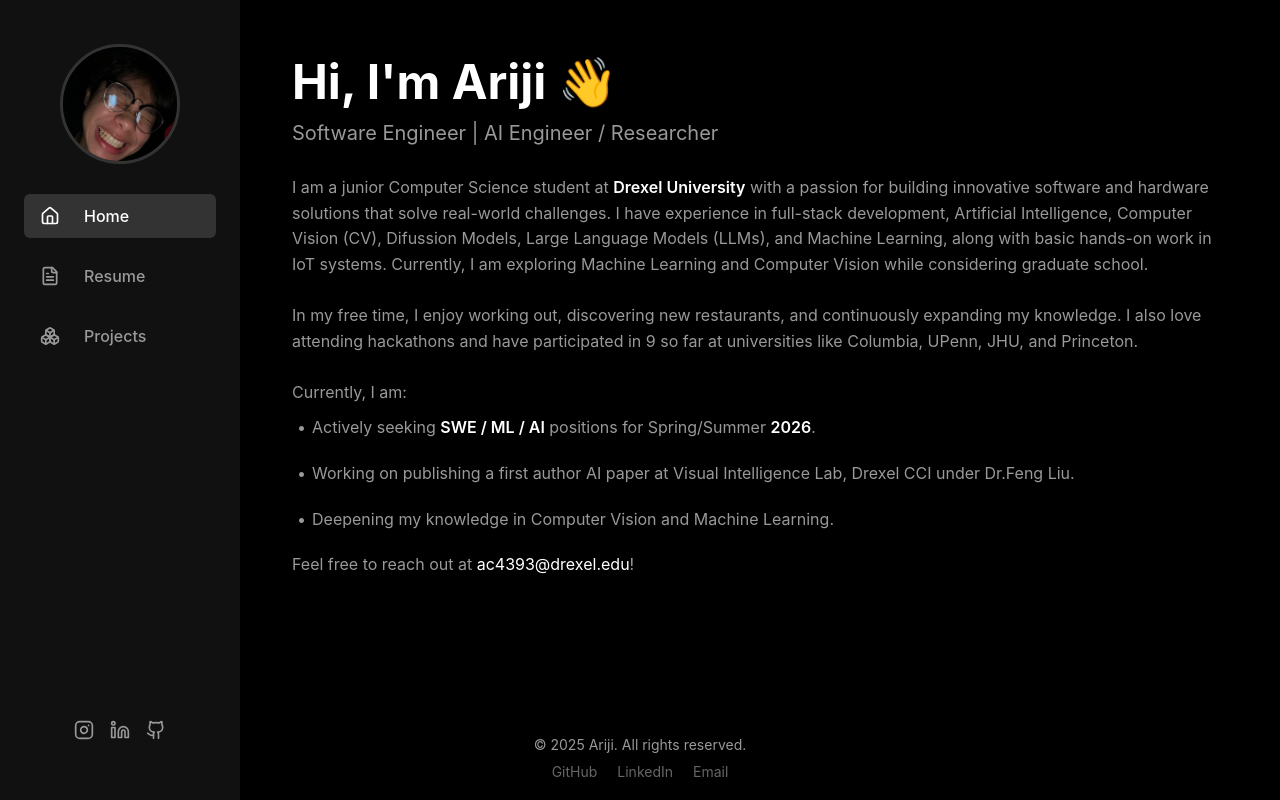
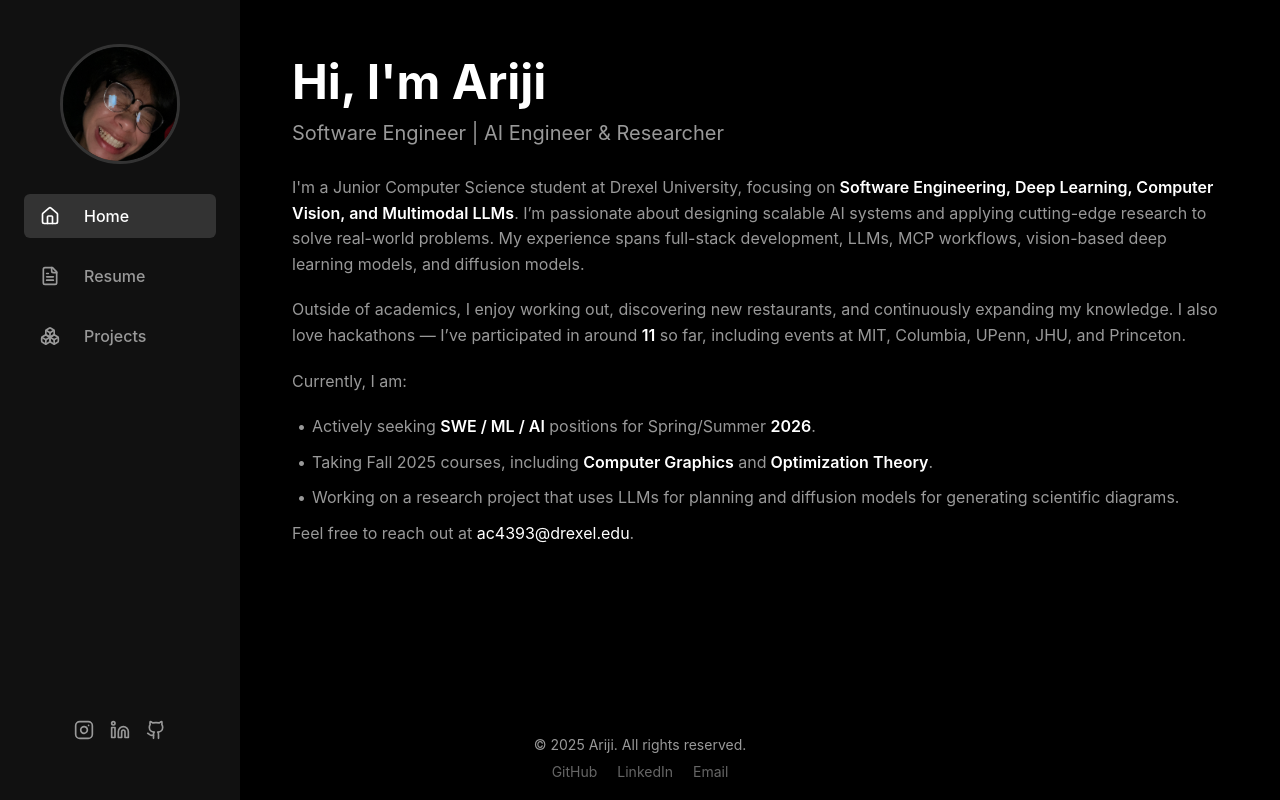
Before and after one commit to arijitchakma79/personal_website_2025, a React (Create React App) app: page / in a window 1280 px wide. Built offline with nearby package versions, Linux system fonts and the light colour scheme.

Commit message:
Add NGSS-DrawSim publication to resume

```diff
--- a/src/pages/home.jsx
+++ b/src/pages/home.jsx
@@ -2,30 +2,51 @@
 import '../styles/home.css';
 
 const Home = () => {
-
-
     return (
         <div className="home">
             {/* Intro Section */}
             <section className="intro">
-                <h1>Hi, I'm Ariji 👋</h1>
-                <p className="subtitle">Software Engineer | AI Engineer / Researcher</p>
-                    <div className="bio">
-                            I am a junior Computer Science student at <b>Drexel University</b> with a passion for
-                            building innovative software and hardware solutions that solve real-world challenges.
-                            I have experience in full-stack development, Artificial Intelligence, Computer Vision (CV), Difussion Models, Large Language Models (LLMs), and Machine Learning, along with basic hands-on work in IoT systems.
-                            Currently, I am exploring Machine Learning and Computer Vision while considering graduate school.
+                <h1>Hi, I'm Ariji</h1>
+                <p className="subtitle">Software Engineer | AI Engineer & Researcher</p>
 
-                            <br/><br/>In my free time, I enjoy working out, discovering new restaurants, and continuously expanding my knowledge.
-                            I also love attending hackathons and have participated in 9 so far at universities like Columbia, UPenn, JHU, and Princeton.
-                        <br/><br/>Currently, I am:
-                        <ul>
-                            <li><p>Actively seeking <b>SWE / ML / AI</b> positions for Spring/Summer <b>2026</b>.</p></li>
-                            <li><p>Working on publishing a first author AI paper at Visual Intelligence Lab, Drexel CCI under Dr.Feng Liu.</p></li>
-                            <li><p>Deepening my knowledge in Computer Vision and Machine Learning.</p></li>
-                        </ul>
-                        <p>Feel free to reach out at <a href="mailto:ac4393@drexel.edu" className="email-link">ac4393@drexel.edu</a>!</p>
-                    </div>
+                <div className="bio">
+                    <p>
+                        I'm a Junior Computer Science student at Drexel University, focusing on
+                        <b> Software Engineering, Deep Learning, Computer Vision, and Multimodal LLMs</b>.
+                        I’m passionate about designing scalable AI systems and applying cutting-edge research
+                        to solve real-world problems. My experience spans full-stack development, LLMs, MCP workflows,
+                        vision-based deep learning models, and diffusion models.
+                    </p>
+
+                    <p>
+                        Outside of academics, I enjoy working out, discovering new restaurants, and
+                        continuously expanding my knowledge. I also love hackathons — I’ve participated in
+                        around <b>11</b> so far, including events at MIT, Columbia, UPenn, JHU, and Princeton.
+                    </p>
+
+                    <p>Currently, I am:</p>
+                    <ul>
+                        <li>
+                            Actively seeking <b>SWE / ML / AI</b> positions for Spring/Summer <b>2026</b>.
+                        </li>
+                        <li>
+                            Taking Fall 2025 courses, including <b>Computer Graphics</b> and
+                            <b> Optimization Theory</b>.
+                        </li>
+                        <li>
+                            Working on a research project that uses LLMs for planning and
+                            diffusion models for generating scientific diagrams.
+                        </li>
+                    </ul>
+
+                    <p>
+                        Feel free to reach out at{" "}
+                        <a href="mailto:ac4393@drexel.edu" className="email-link">
+                            ac4393@drexel.edu
+                        </a>
+                        .
+                    </p>
+                </div>
             </section>
         </div>
     );
--- a/src/pages/resume.jsx
+++ b/src/pages/resume.jsx
@@ -36,7 +36,17 @@
                 </div>
             </section>
 
-
+            {/* Education Section */}
+            <section className="resume-section">
+                <h2>Publications</h2>
+                <div className="item">
+                    <GraduationCap className="icon" size={20} />
+                    <div className="content">
+                        <h3>NGSS-DrawSim: AI-Generated Student Science Drawings for Teacher Assessment and Professional Development</h3>
+                        <p className="subtitle">Arijit Chakma, Peng He, Tingting Li, Tiffany D. Do, and Feng Liu. Under review.</p>
+                    </div>
+                </div>
+            </section>
 
             {/* Experience Section */}
             <section className="resume-section">
@@ -44,7 +54,14 @@
                 <div className="item">
                     <Briefcase className="icon" size={20} />
                     <div className="content">
-                        <h3>AI Software Engineer</h3>
+                        <h3>Teaching Assistant</h3>
+                        <p className="subtitle">Drexel University College of Computing & Informatics, Sep 2025 -  Present</p>
+                    </div>
+                </div>
+                <div className="item">
+                    <Briefcase className="icon" size={20} />
+                    <div className="content">
+                        <h3>AI Software Engineer Sprintern</h3>
                         <p className="subtitle">ASAPP, August 2025 -  Present</p>
                     </div>
                 </div>
@@ -52,14 +69,14 @@
                     <Briefcase className="icon" size={20} />
                     <div className="content">
                         <h3>AI/ML Fellow</h3>
-                        <p className="subtitle">Cornell Tech (Break Through Tech AI Program), April 2025 -  Present</p>
+                        <p className="subtitle">Cornell Tech (Break Through Tech AI Program), Apr 2025 -  Aug 2025</p>
                     </div>
                 </div>
                 <div className="item">
                     <Briefcase className="icon" size={20} />
                     <div className="content">
-                        <h3>AI Researcher</h3>
-                        <p className="subtitle">Drexel University College of Computing & Informatics, April 2025 -  Present</p>
+                        <h3>AI Research Co-op</h3>
+                        <p className="subtitle">Drexel University College of Computing & Informatics, Apr 2025 -  Sep 2025</p>
                     </div>
                 </div>
                 <div className="item">
```
Also changed, not shown: 1 other file (tests, documents, lock files or other folders).
